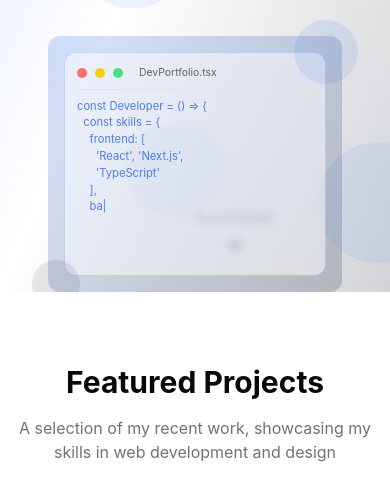
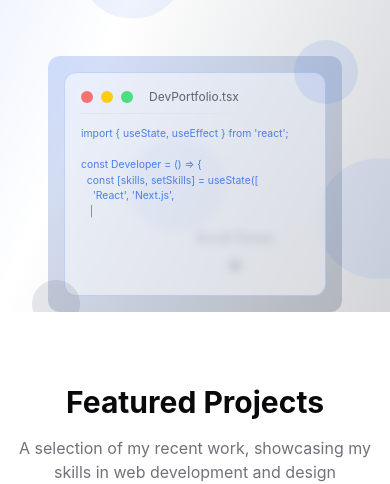
Before and after one commit to Austinkuria/portfolio, a Next.js app: page / in a window 390 px wide. Shown: the part 628-1112 px from the top of the page. Built offline with nearby package versions, Linux system fonts and the light colour scheme; no server answers; what next-recaptcha-v3 would draw is missing.

Commit message:
refactor(Hero): adjust layout and styling for improved responsiveness and readability

```diff
--- a/src/components/Hero.tsx
+++ b/src/components/Hero.tsx
@@ -75,7 +75,7 @@ export default function Hero() {
 
       <div className="container mx-auto max-w-6xl z-10">
         <div className="grid grid-cols-1 md:grid-cols-[1.2fr_0.8fr] items-start gap-16">
-          <div className="min-h-[510px] md:min-h-[460px] flex flex-col">
+          <div className="min-h-[540px] md:min-h-[460px] flex flex-col">
             <MotionDiv
               initial={{ opacity: 0, scale: 0.9 }}
               animate={{ opacity: 1, scale: 1 }}
@@ -165,34 +165,35 @@ export default function Hero() {
               <div className="absolute inset-0 bg-gradient-to-br from-primary/20 to-secondary/20 rounded-xl"></div>
               <div className="absolute inset-4 rounded-xl border border-primary/20 backdrop-blur-sm bg-background/50 overflow-y-auto overflow-x-hidden">
                 <MotionDiv
-                  className="p-3 font-mono text-[0.7rem] md:text-xs text-foreground/70 h-full"
+                  className="p-4 font-mono text-xs md:text-sm text-foreground/70 h-full"
                   initial={{ opacity: 0 }}
                   animate={{ opacity: 1 }}
                   transition={{ duration: 0.8, delay: 0.6 }}
                 >
-                  <div className="flex items-center gap-2 mb-2 border-b border-border pb-2">
-                    <div className="w-2.5 h-2.5 rounded-full bg-red-400"></div>
-                    <div className="w-2.5 h-2.5 rounded-full bg-yellow-400"></div>
-                    <div className="w-2.5 h-2.5 rounded-full bg-green-400"></div>
-                    <span className="ml-2 text-[0.65rem] text-foreground/60">DevPortfolio.tsx</span>
+                  <div className="flex items-center gap-2 mb-3 border-b border-border pb-2">
+                    <div className="w-3 h-3 rounded-full bg-red-400"></div>
+                    <div className="w-3 h-3 rounded-full bg-yellow-400"></div>
+                    <div className="w-3 h-3 rounded-full bg-green-400"></div>
+                    <span className="ml-2 text-xs text-foreground/60">DevPortfolio.tsx</span>
                   </div>
                   <TypeAnimation
                     sequence={[
-                      `const Developer = () => {\n`, 150,
-                      `const Developer = () => {\n  const skills = {\n`, 130,
-                      `const Developer = () => {\n  const skills = {\n    frontend: [\n      'React', 'Next.js',\n      'TypeScript'\n    ],\n`, 120,
-                      `const Developer = () => {\n  const skills = {\n    frontend: [\n      'React', 'Next.js',\n      'TypeScript'\n    ],\n    backend: [\n      'Node.js', 'Python',\n      'Django'\n    ]\n  };\n\n`, 110,
-                      `const Developer = () => {\n  const skills = {\n    frontend: [\n      'React', 'Next.js',\n      'TypeScript'\n    ],\n    backend: [\n      'Node.js', 'Python',\n      'Django'\n    ]\n  };\n\n  const build = (idea) => {\n    return idea\n      .plan()\n      .design()\n      .code()\n      .test()\n      .deploy();\n  };\n\n`, 110,
-                      `const Developer = () => {\n  const skills = {\n    frontend: [\n      'React', 'Next.js',\n      'TypeScript'\n    ],\n    backend: [\n      'Node.js', 'Python',\n      'Django'\n    ]\n  };\n\n  const build = (idea) => {\n    return idea\n      .plan()\n      .design()\n      .code()\n      .test()\n      .deploy();\n  };\n\n  return (\n    <Portfolio \n      passion="high"\n      quality="premium"\n    />\n  );\n};\n\nexport default Developer;`, 5000,
+                      `import { useState, useEffect } from 'react';\n\n`, 200,
+                      `import { useState, useEffect } from 'react';\n\nconst Developer = () => {\n`, 180,
+                      `import { useState, useEffect } from 'react';\n\nconst Developer = () => {\n  const [skills, setSkills] = useState([\n`, 160,
+                      `import { useState, useEffect } from 'react';\n\nconst Developer = () => {\n  const [skills, setSkills] = useState([\n    'React', 'Next.js',\n    'TypeScript',\n    'Node.js', 'Python'\n  ]);\n\n`, 150,
+                      `import { useState, useEffect } from 'react';\n\nconst Developer = () => {\n  const [skills, setSkills] = useState([\n    'React', 'Next.js',\n    'TypeScript',\n    'Node.js', 'Python'\n  ]);\n\n  useEffect(() => {\n    console.log('Ready to build!');\n  }, []);\n\n`, 140,
+                      `import { useState, useEffect } from 'react';\n\nconst Developer = () => {\n  const [skills, setSkills] = useState([\n    'React', 'Next.js',\n    'TypeScript',\n    'Node.js', 'Python'\n  ]);\n\n  useEffect(() => {\n    console.log('Ready to build!');\n  }, []);\n\n  const build = (idea) => {\n    return idea\n      .design()\n      .develop()\n      .test()\n      .deploy();\n  };\n\n`, 130,
+                      `import { useState, useEffect } from 'react';\n\nconst Developer = () => {\n  const [skills, setSkills] = useState([\n    'React', 'Next.js',\n    'TypeScript',\n    'Node.js', 'Python'\n  ]);\n\n  useEffect(() => {\n    console.log('Ready to build!');\n  }, []);\n\n  const build = (idea) => {\n    return idea\n      .design()\n      .develop()\n      .test()\n      .deploy();\n  };\n\n  return (\n    <Portfolio\n      skills={skills}\n      passion="high"\n    />\n  );\n};\n\nexport default Developer;`, 4000,
                     ]}
                     wrapper="div"
                     cursor={true}
                     repeat={Infinity}
-                    className="text-primary/80 whitespace-pre"
+                    className="text-primary/80 whitespace-pre leading-relaxed"
                     style={{
                       display: 'block',
-                      minHeight: '250px',
-                      fontSize: '0.7rem',
+                      minHeight: '280px',
+                      fontSize: '0.65rem',
                       lineHeight: '1.5'
                     }}
                     preRenderFirstString={true}
```
